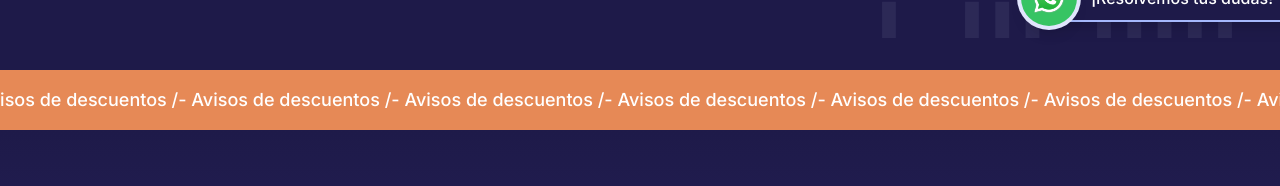
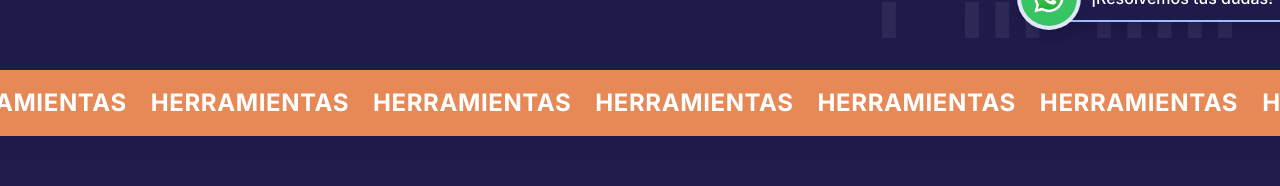
Before and after one commit to torozcodli/DemocratizamosWeb, a Next.js app: page /herramientas in a window 1280 px wide. Shown: the part 751-937 px from the top of the page. Built offline with nearby package versions, Linux system fonts and the light colour scheme; no server answers; the database is empty; a web font is replaced by a local one.

Commit message:
Add scrolling animation to ribbon and tools marquee in aviso branch

```diff
--- a/src/components/herramientas/DiscountMarquee.tsx
+++ b/src/components/herramientas/DiscountMarquee.tsx
@@ -1,24 +1,22 @@
 export function DiscountMarquee() {
+  const repetitions = 15; // Número de repeticiones para efecto continuo
+
   return (
-    <div className="w-full bg-[#E68956] overflow-hidden">
-      <div className="py-3 md:py-4">
-        <div className="flex whitespace-nowrap">
-          <div className="flex animate-marquee">
-            <span className="text-white font-medium text-base md:text-lg px-8">
-              Avisos de descuentos /- Avisos de descuentos /- Avisos de descuentos /- Avisos de descuentos /- Avisos de descuentos /- Avisos de descuentos /- Avisos de descuentos /- Avisos de descuentos /- Avisos de descuentos /- Avisos de descuentos /- Avisos de descuentos /- Avisos de descuentos /-
+    <div className="w-full bg-[#E68956] overflow-hidden isolate py-3 sm:py-4 my-0 border-y border-[#E68956]/20">
+      <div className="flex whitespace-nowrap">
+        <div className="flex animate-marquee text-lg sm:text-xl md:text-2xl font-bold tracking-wide">
+          {Array.from({ length: repetitions }).map((_, index) => (
+            <span key={index} className="inline-block mx-2 sm:mx-3 text-white">
+              HERRAMIENTAS
             </span>
-            <span className="text-white font-medium text-base md:text-lg px-8">
-              Avisos de descuentos /- Avisos de descuentos /- Avisos de descuentos /- Avisos de descuentos /- Avisos de descuentos /- Avisos de descuentos /- Avisos de descuentos /- Avisos de descuentos /- Avisos de descuentos /- Avisos de descuentos /- Avisos de descuentos /- Avisos de descuentos /-
+          ))}
+        </div>
+        <div className="flex animate-marquee text-lg sm:text-xl md:text-2xl font-bold tracking-wide" aria-hidden="true">
+          {Array.from({ length: repetitions }).map((_, index) => (
+            <span key={index} className="inline-block mx-2 sm:mx-3 text-white">
+              HERRAMIENTAS
             </span>
-          </div>
-          <div className="flex animate-marquee" aria-hidden="true">
-            <span className="text-white font-medium text-base md:text-lg px-8">
-              Avisos de descuentos /- Avisos de descuentos /- Avisos de descuentos /- Avisos de descuentos /- Avisos de descuentos /- Avisos de descuentos /- Avisos de descuentos /- Avisos de descuentos /- Avisos de descuentos /- Avisos de descuentos /- Avisos de descuentos /- Avisos de descuentos /-
-            </span>
-            <span className="text-white font-medium text-base md:text-lg px-8">
-              Avisos de descuentos /- Avisos de descuentos /- Avisos de descuentos /- Avisos de descuentos /- Avisos de descuentos /- Avisos de descuentos /- Avisos de descuentos /- Avisos de descuentos /- Avisos de descuentos /- Avisos de descuentos /- Avisos de descuentos /- Avisos de descuentos /-
-            </span>
-          </div>
+          ))}
         </div>
       </div>
     </div>
--- a/src/components/ui/Ribbon.tsx
+++ b/src/components/ui/Ribbon.tsx
@@ -17,12 +17,21 @@ export function Ribbon() {
 
   return (
     <section className="relative w-full bg-[#1E1A49] overflow-hidden isolate py-3 sm:py-4 my-0 border-y border-[#E1E6FD]/15">
-      <div className="whitespace-nowrap text-lg sm:text-xl md:text-2xl font-bold tracking-wide flex">
-        {Array.from({ length: repetitions }).map((_, index) => (
-          <span key={index} className="inline-block mx-2 sm:mx-3">
-            {renderColoredText()}
-          </span>
-        ))}
+      <div className="flex whitespace-nowrap">
+        <div className="flex animate-marquee text-lg sm:text-xl md:text-2xl font-bold tracking-wide">
+          {Array.from({ length: repetitions }).map((_, index) => (
+            <span key={index} className="inline-block mx-2 sm:mx-3">
+              {renderColoredText()}
+            </span>
+          ))}
+        </div>
+        <div className="flex animate-marquee text-lg sm:text-xl md:text-2xl font-bold tracking-wide" aria-hidden="true">
+          {Array.from({ length: repetitions }).map((_, index) => (
+            <span key={index} className="inline-block mx-2 sm:mx-3">
+              {renderColoredText()}
+            </span>
+          ))}
+        </div>
       </div>
     </section>
   );
```
